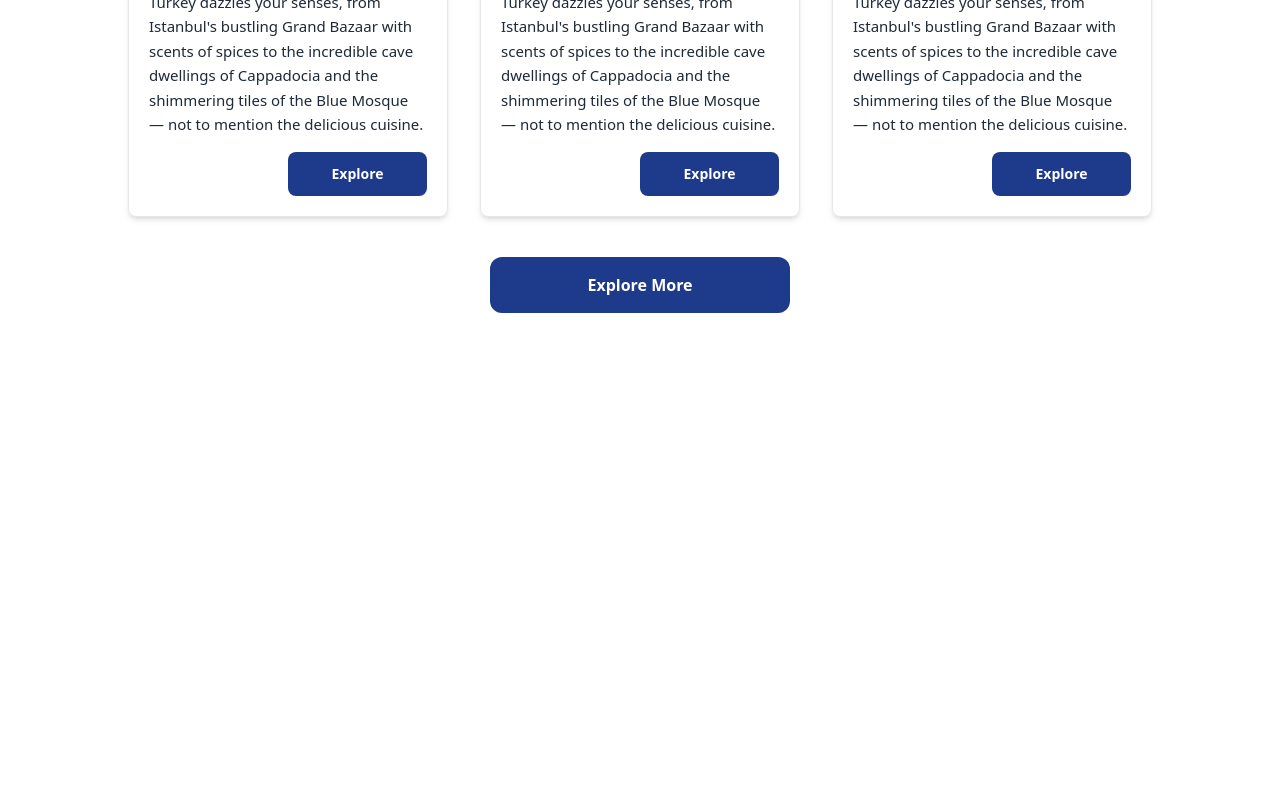
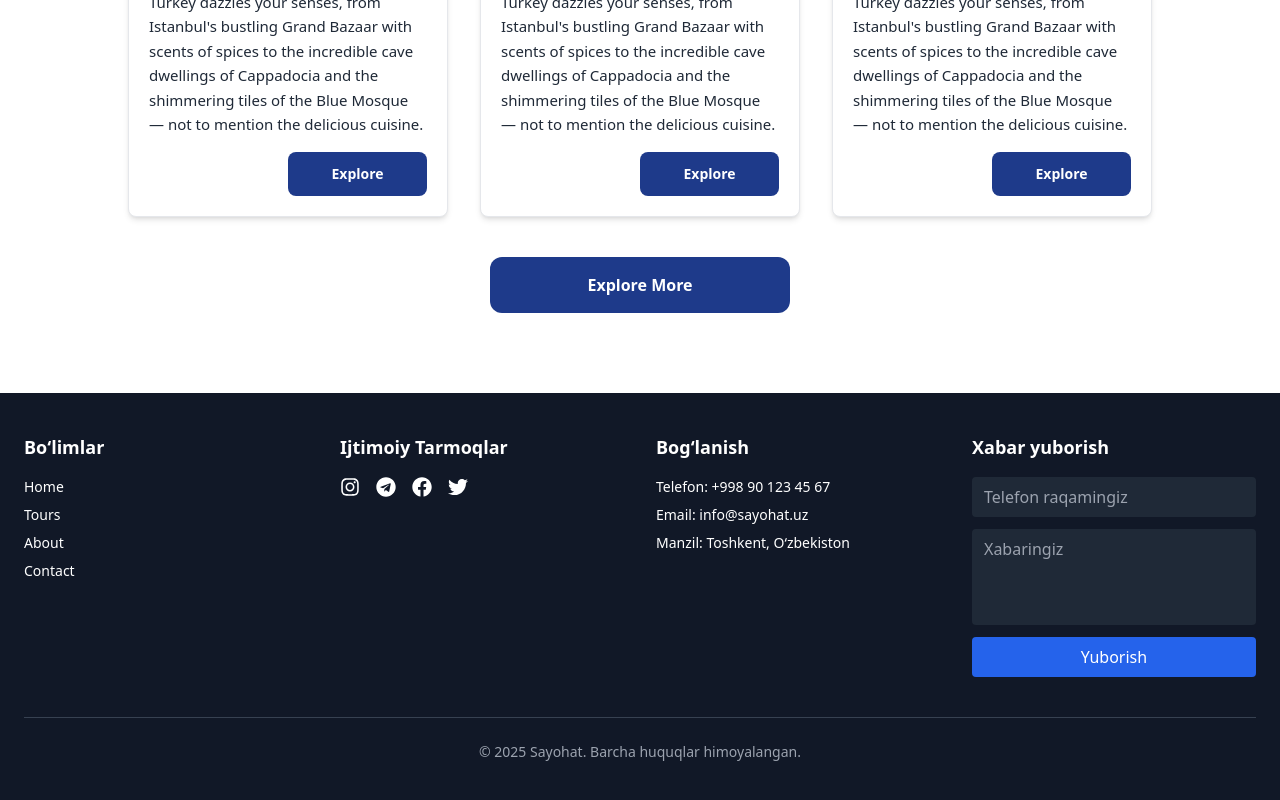
Before and after one commit to Husanjonazamov/naseems-travel-front, a Next.js app: page / in a window 1280 px wide. Shown: the part 7506-8306 px from the top of the page. Before the commit the page ends 7899 px from the top, so only its background shows below. Built offline with nearby package versions, Linux system fonts and the light colour scheme.

Commit message:
New g4f version: 0.5.8.0 (current: 0.3.9.7) | pip install -U g4f

```diff
--- a/app/page.tsx
+++ b/app/page.tsx
@@ -16,6 +16,7 @@ import HolidaysToursCard from '@/components/Home/Holidays/Holidays';
 import SoloTouring from '@/components/Home/SoloTouring/SoloTouring';
 import TestimonialCarousel from '@/components/Home/TestimonialCarousel/TestimonialCarousel';
 import PopularTours from '@/components/Home/Popular/PopularTours';
+import Footer from '@/components/footer';
 
 
 export default function Home() {
@@ -32,6 +33,7 @@ export default function Home() {
       <SoloTouring />
       <TestimonialCarousel />
       <PopularTours />
+      <Footer />
     </div>
   )
 }
--- /dev/null
+++ b/components/footer.tsx
@@ -0,0 +1,71 @@
+'use client';
+
+import { FaFacebook, FaTelegram, FaInstagram, FaTwitter } from 'react-icons/fa';
+
+export default function Footer() {
+  return (
+    <footer className="bg-gray-900 text-white px-6 py-10">
+      <div className="max-w-7xl mx-auto grid grid-cols-1 md:grid-cols-4 gap-8">
+
+        {/* Bo'limlar */}
+        <div>
+          <h3 className="text-lg font-semibold mb-4">Bo‘limlar</h3>
+          <ul className="space-y-2 text-sm">
+            <li><a href="/" className="hover:underline">Home</a></li>
+            <li><a href="/tours" className="hover:underline">Tours</a></li>
+            <li><a href="/about" className="hover:underline">About</a></li>
+            <li><a href="/contact" className="hover:underline">Contact</a></li>
+          </ul>
+        </div>
+
+        {/* Ijtimoiy Tarmoqlar */}
+        <div>
+          <h3 className="text-lg font-semibold mb-4">Ijtimoiy Tarmoqlar</h3>
+          <div className="flex gap-4 text-xl">
+            <a href="https://instagram.com" target="_blank"><FaInstagram /></a>
+            <a href="https://t.me" target="_blank"><FaTelegram /></a>
+            <a href="https://facebook.com" target="_blank"><FaFacebook /></a>
+            <a href="https://twitter.com" target="_blank"><FaTwitter /></a>
+          </div>
+        </div>
+
+        {/* Bog‘lanish */}
+        <div>
+          <h3 className="text-lg font-semibold mb-4">Bog‘lanish</h3>
+          <ul className="text-sm space-y-2">
+            <li><span className="font-medium">Telefon:</span> +998 90 123 45 67</li>
+            <li><span className="font-medium">Email:</span> info@sayohat.uz</li>
+            <li><span className="font-medium">Manzil:</span> Toshkent, O‘zbekiston</li>
+          </ul>
+        </div>
+
+        {/* Xabar yuborish */}
+        <div>
+          <h3 className="text-lg font-semibold mb-4">Xabar yuborish</h3>
+          <form className="flex flex-col space-y-3">
+            <input
+              type="text"
+              placeholder="Telefon raqamingiz"
+              className="px-3 py-2 rounded bg-gray-800 text-white focus:outline-none focus:ring focus:ring-blue-500"
+            />
+            <textarea
+              placeholder="Xabaringiz"
+              className="px-3 py-2 rounded bg-gray-800 text-white resize-none h-24 focus:outline-none focus:ring focus:ring-blue-500"
+            ></textarea>
+            <button
+              type="submit"
+              className="bg-blue-600 hover:bg-blue-700 px-4 py-2 rounded text-white"
+            >
+              Yuborish
+            </button>
+          </form>
+        </div>
+      </div>
+
+      {/* Pastki kichik yozuv */}
+      <div className="mt-10 border-t border-gray-700 pt-6 text-center text-sm text-gray-400">
+        © 2025 Sayohat. Barcha huquqlar himoyalangan.
+      </div>
+    </footer>
+  );
+}
```
